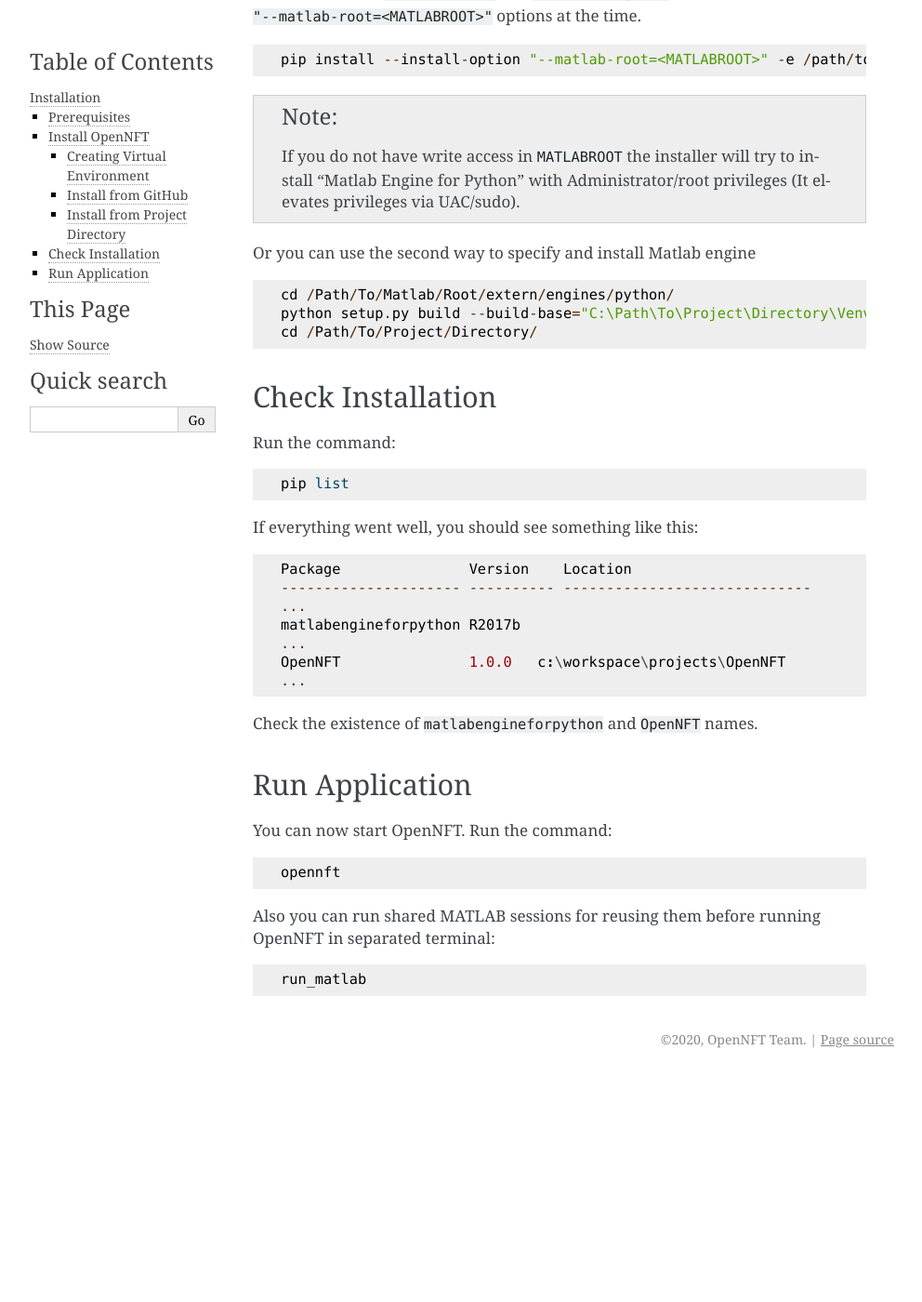
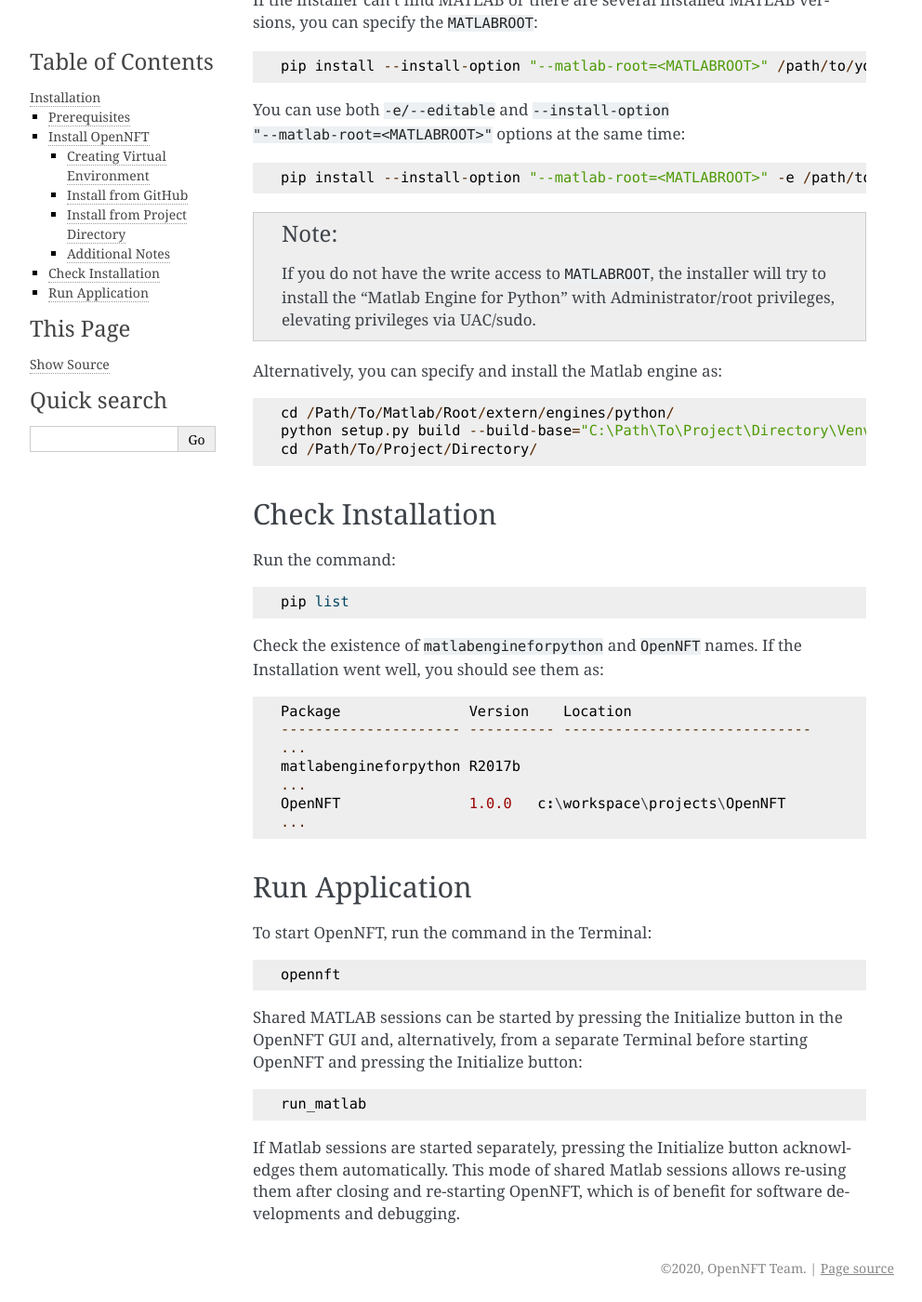
Before and after one commit to OpenNFT/OpenNFT, a Sphinx documentation site: the page built from docs/install.rst, in a window 1280 px wide and 1400 px high, scrolled down 2697 px. Shown: the whole window at 93% size, without its empty margins (148-1140 px from the left). Built offline with Sphinx 7.4.7, drawn with Linux system fonts in a browser that asks for light colours; before the commit the page ends 3854 px from its top, so only the background shows below that; some of the changed text lies outside the part shown.

Commit message:
Installation updates

```diff
--- a/docs/install.rst
+++ b/docs/install.rst
@@ -3,7 +3,7 @@
 Installation
 ============
 
-The installation process has been tested on three x86_64 platforms:
+The installation process is tested on three x86_64 platforms:
 
 * Linux (Ubuntu 18.04)
 * Mac OS (High Sierra 10.13.6)
@@ -12,9 +12,9 @@
 Prerequisites
 -------------
 
-Firstly, the following software should be installed:
+The following software should be installed:
 
-* `Git <https://git-scm.com/downloads>`_: for installing SPM, Psychtoolbox and OpenNFT
+* `Git <https://git-scm.com/downloads>`_: for installing OpenNFT and, optionally, for installing SPM and Psychtoolbox
 * MATLAB x86_64 R2017b or above
     - Image Processing Toolbox
     - Statistics and Machine Learning Toolbox
@@ -22,13 +22,13 @@
     - `Psychtoolbox 3 <https://github.com/Psychtoolbox-3/Psychtoolbox-3>`_
     - `JSONlab <https://github.com/fangq/jsonlab>`_
     - `prepNFB <https://github.com/lucp88/prepNFB>`_ (optional)
-* `Python <https://www.python.org/downloads/>`_ x86_64 3.6.0-3.8.6
+* `Python <https://www.python.org/downloads/>`_ x86_64 from 3.6.0 to 3.8.6
 
 
 Install OpenNFT
 ---------------
 
-We recommend using a virtual environment for installing OpenNFT.
+We recommend a virtual environment for installing OpenNFT.
 
 Creating Virtual Environment
 ++++++++++++++++++++++++++++
@@ -37,7 +37,7 @@
 
 .. note::
 
-    In Linux system you might need to use following command first
+    For Linux system you may first need the following command:
 
     .. code-block::
 
@@ -75,19 +75,18 @@
 
 .. note::
 
-    If you do not have write access in ``MATLABROOT`` the installer will try to
-    install "Matlab Engine for Python" with Administrator/root privileges
-    (It elevates privileges via UAC/sudo).
+    If you do not have the write access in ``MATLABROOT``, the installer will try to
+    install "Matlab Engine for Python" with Administrator/root privileges, i.e., elevating privileges via UAC/sudo.
 
 Install from Project Directory
 ++++++++++++++++++++++++++++++
 
-Also you can install OpenNFT from your working directory (OpenNFT project root directory).
-It is convenient if you working on the project or you want to contribute.
+Alternatively, you can install OpenNFT from your working directory (OpenNFT project root directory).
+It is convenient if you are working on the project or want to contribute.
 
 .. rubric:: Cloning the project repository
 
-Firstly, the project repository (or its fork) should be cloned:
+First, the project repository (or its fork) is cloned:
 
 .. code-block::
 
@@ -95,6 +94,8 @@
     git clone --recurse-submodules https://github.com/OpenNFT/OpenNFT.git
 
 .. rubric:: Install the project dependencies
+
+Second, project dependencies are installed:
 
 .. note::
 
@@ -107,25 +108,28 @@
 
 .. rubric:: Install OpenNFT
 
+Third, OpenNFT is installed:
+
 .. code-block::
 
     pip install /path/to/your/workspace/directory/OpenNFT/
 
-Also you can use ``-e/--editable`` option for installing in `editable mode <https://pip.pypa.io/en/stable/reference/pip_install/#editable-installs>`_ (mode for development):
+Additional Notes
+++++++++++++++++
+
+For installing in `editable mode <https://pip.pypa.io/en/stable/reference/pip_install/#editable-installs>`_ (development mode), you can use the ``-e/--editable`` option:
 
 .. code-block::
 
     pip install -e /path/to/your/workspace/directory/OpenNFT/
 
-Also you can specify ``MATLABROOT`` if the installer can't find MATLAB or you have several installed MATLAB versions:
+If the installer can't find MATLAB or there are several installed MATLAB versions, you can specify the ``MATLABROOT``:
 
 .. code-block::
 
     pip install --install-option "--matlab-root=<MATLABROOT>" /path/to/your/workspace/directory/OpenNFT/
 
-Where ``MATLABROOT`` is a path to MATLAB root directory.
-
-You can use both ``-e/--editable`` and  ``--install-option "--matlab-root=<MATLABROOT>"`` options at the time.
+You can use both ``-e/--editable`` and  ``--install-option "--matlab-root=<MATLABROOT>"`` options at the same time:
 
 .. code-block::
 
@@ -133,11 +137,10 @@
 
 .. note::
 
-    If you do not have write access in ``MATLABROOT`` the installer will try to
-    install "Matlab Engine for Python" with Administrator/root privileges
-    (It elevates privileges via UAC/sudo).
+    If you do not have the write access to ``MATLABROOT``, the installer will try to
+    install the "Matlab Engine for Python" with Administrator/root privileges, elevating privileges via UAC/sudo.
 
-Or you can use the second way to specify and install Matlab engine
+Alternatively, you can specify and install the Matlab engine as:
 
 .. code-block::
 
@@ -156,7 +159,7 @@
 
     pip list
 
-If everything went well, you should see something like this:
+Check the existence of ``matlabengineforpython`` and ``OpenNFT`` names. If the Installation went well, you should see them as:
 
 .. code-block::
 
@@ -168,19 +171,19 @@
     OpenNFT               1.0.0   c:\workspace\projects\OpenNFT
     ...
 
-Check the existence of ``matlabengineforpython`` and ``OpenNFT`` names.
-
 Run Application
 ---------------
 
-You can now start OpenNFT. Run the command:
+To start OpenNFT, run the command in the Terminal:
 
 .. code-block::
 
     opennft
 
-Also you can run shared MATLAB sessions for reusing them before running OpenNFT in separated terminal:
+Shared MATLAB sessions can be started by pressing the Initialize button in the OpenNFT GUI and, alternatively, from a separate Terminal before starting OpenNFT and pressing the Initialize button:
 
 .. code-block::
 
     run_matlab
+
+If Matlab sessions are started separately, pressing the Initialize button acknowledges them automatically. This mode of shared Matlab sessions allows re-using them after closing and re-starting OpenNFT, which is of benefit for software developments and debugging.
```
Also changed, not shown: docs/install_pycharm.rst (+15 -14 lines), 2 other files.
